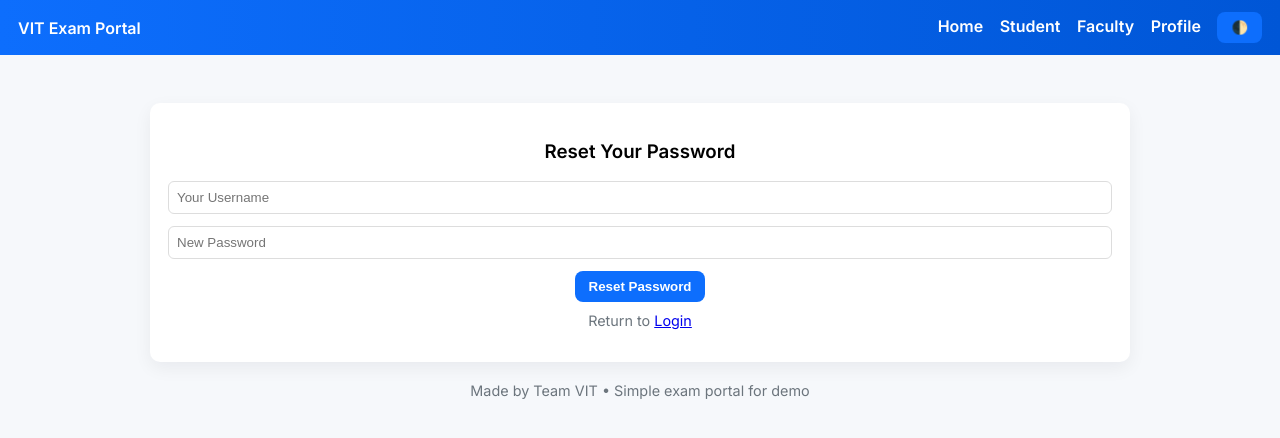
After one commit to atishay2007/exam_portal, a Flask app: page /recover in a window 1280 px wide. The commit adds this page. Shown: the top 438 px of the page. Run offline with Flask 3, Linux system fonts and the light colour scheme.

Commit message:
Added Forgot Password

```diff
--- a/app.py
+++ b/app.py
@@ -290,6 +290,22 @@ def leaderboard():
     leader = read_json(DATA_LEADER) if os.path.exists(DATA_LEADER) else []
     return jsonify(leader[:10])
 
+@app.route('/recover', methods=['GET', 'POST'])
+def recover():
+    if request.method == 'POST':
+        uname = request.form['username'].strip()
+        users = read_json(DATA_USERS)
+        if uname not in users:
+            flash('Username not found', 'danger')
+            return redirect(url_for('recover'))
+        # Update password
+        new_pwd = request.form['new_password']
+        users[uname]['password'] = generate_password_hash(new_pwd)
+        write_json(DATA_USERS, users)
+        flash('Password updated. Please login.', 'success')
+        return redirect(url_for('login'))
+    return render_template('recover.html')
+
 # Run
 if __name__ == '__main__':
     # ensure question ids exist at startup
--- a/templates/login.html
+++ b/templates/login.html
@@ -15,6 +15,9 @@
       <a class="btn" href="{{ url_for('signup') }}" style="background:#20c997">Create account</a>
     </div>
   </form>
+  <p class="small" style="margin-top:10px">
+  Forgot your password? <a href="{{ url_for('recover') }}">Reset it here</a>
+  </p>
   <p class="small" style="margin-top:10px">If you are admin, click Admin on the top nav.</p>
 </div>
 {% endblock %}
--- /dev/null
+++ b/templates/recover.html
@@ -0,0 +1,17 @@
+{% extends "base.html" %}
+{% block title %}Password Recovery - VIT Portal{% endblock %}
+{% block content %}
+<div class="card">
+  <h3>Reset Your Password</h3>
+  <form method="post">
+    <div class="form-row">
+      <input class="input" name="username" placeholder="Your Username" required>
+    </div>
+    <div class="form-row">
+      <input class="input" name="new_password" type="password" placeholder="New Password" required>
+    </div>
+    <button class="btn" type="submit">Reset Password</button>
+  </form>
+  <p class="small" style="margin-top:10px">Return to <a href="{{ url_for('login') }}">Login</a></p>
+</div>
+{% endblock %}
```
